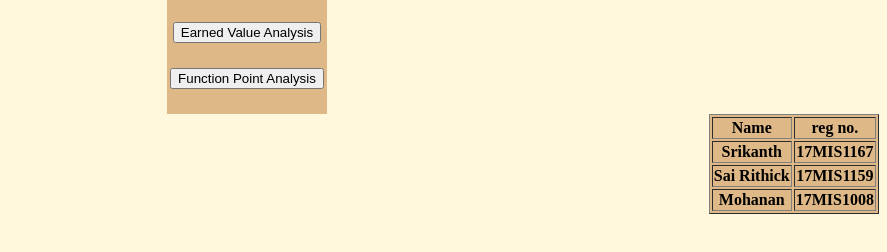
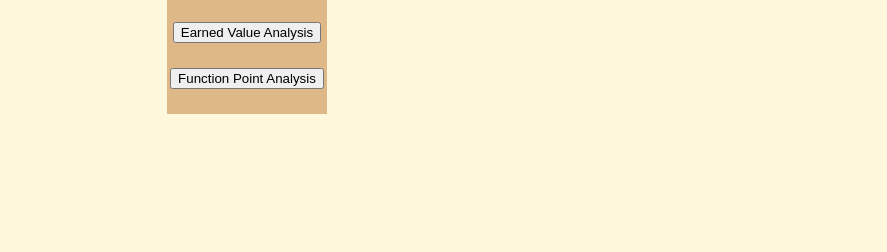
Before and after one commit to Srikanth1496/project1-SPM-Calculator, a plain HTML site: page index.html in a window 1280 px wide. Shown: the part 94-346 px from the top of the page, without its empty margins (393-1280 px from the left). Drawn offline with Linux system fonts and the light colour scheme.

Commit message:
Update index.html

```diff
--- a/index.html
+++ b/index.html
@@ -55,25 +55,7 @@
 </table>
 </center>
 
-    <table border="1" align="right">
-                <tr>
-                 <th>Name</th>
-                 <th>reg no.</th>
-               </tr>
-                <tr>
-                 <th>Srikanth</th>
-                 <th>17MIS1167</th>
-               </tr>
-               <tr>
-                 <th>Sai Rithick</th>
-                 <th>17MIS1159</th>
-               </tr>
-               <tr>
-                 <th>Mohanan</th>
-                 <th>17MIS1008</th>
-               </tr>
 
-                </table>
 </body>
 
 </html>
```
